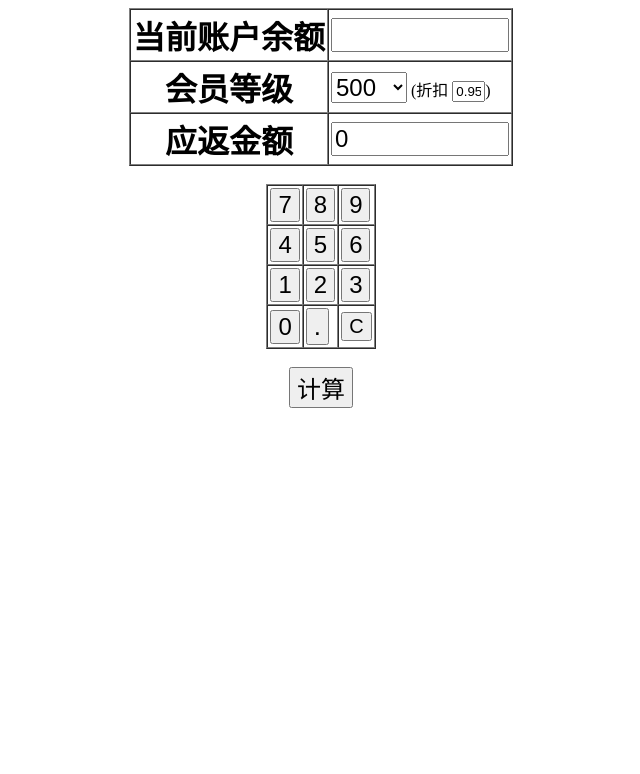
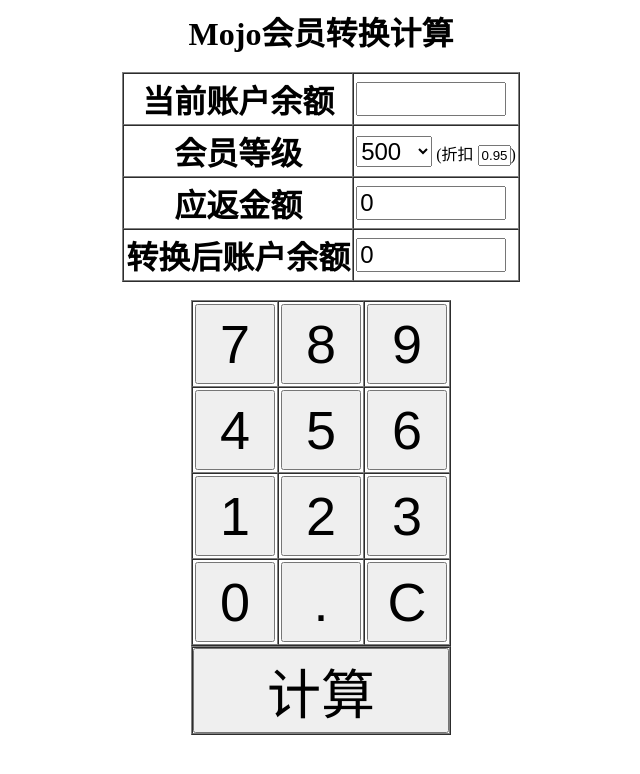
Before and after one commit to raidenawkward/mojowithdraw, a plain HTML site: page index.html in a window 1280 px wide. Shown: the whole page, without its empty margins (319-959 px from the left). Drawn offline with Linux system fonts and the light colour scheme.

Commit message:
change calculator pad style, add balance after convert

```diff
--- a/index.html
+++ b/index.html
@@ -6,6 +6,7 @@
 <meta name="viewport" content="width=device-width, initial-scale=1.0">
 <SCRIPT language=LiveScript>
 
+    var calculatorFontStyle = '"font-size:54px; width:80px; height:80px"'
     var computed = false
     var destination = "/"
     var decimal = 0
@@ -21,8 +22,12 @@
         balance = balanceForm.value
         level = levelForm[levelForm.selectedIndex].value
         discount = MAP_DISCOUNT.get(level)
-        result = balance / discount - balance
-        entryform.display.value = result.toFixed(2)
+
+        newBalance = balance / discount
+        result = newBalance - balance
+
+        entryform.result_withdraw.value = result.toFixed(2)
+        entryform.result_new_balance.value = newBalance.toFixed(2)
     }
 
     function onSelectLevel(entryform, balanceForm, levelForm, target)
@@ -56,7 +61,8 @@
     function onClear(form)
     {
         form.input.value = ""
-        form.display.value = ""
+        form.result_withdraw.value = ""
+        form.result_new_balance.value = ""
         decimal = 0
     }
 
@@ -67,19 +73,19 @@
 </SCRIPT>
 
 </head>
-<!--
-<style>
-    body{transform: scale(1);}
-</style> -->
+
 <body>
     <center>
         <FORM method=post name=calculator>
+            <b><font size=6 >Mojo会员转换计算</font></b>
+            <br>
+            <br>
             <TABLE border=1 cellPadding=2  cellspacing="0">
                 <TBODY>
                     <TR>
                         <TH ><b><font size="6">当前账户余额</font></b></TH>
                         <TD>
-                            <INPUT name=input onchange="calculateWithdraw(this.form, this, form.member_level)" size=10 style="font-size:24px;" >
+                            <INPUT name=input onchange="calculateWithdraw(this.form, this, form.member_level)" size=8 style="font-size:24px;" >
                         </TD>
                     <TR>
                         <TH ><b><font size="6">会员等级</font></b></TH>
@@ -98,7 +104,13 @@
                     <TR>
                         <TH ><b><font size="6">应返金额</font></b></TH>
                         <TD>
-                            <INPUT name=display readonly="readonly" value="0" size=10 style="font-size:24px;">
+                            <INPUT name=result_withdraw readonly="readonly" value="0" size=8 style="font-size:24px;">
+                        </TD>
+                    </TR>
+                    <TR>
+                        <TH ><b><font size="6">转换后账户余额</font></b></TH>
+                        <TD>
+                            <INPUT name=result_new_balance readonly="readonly" value="0" size=8 style="font-size:24px;">
                         </TD>
                     </TR>
                 </TBODY>
@@ -108,48 +120,49 @@
                 <TBODY>
                     <TR>
                         <TD>
-                        <INPUT onclick="addChar(this.form.input,'7')" type=button value=7 style="font-size:24px;">
+                        <INPUT onclick="addChar(this.form.input,'7')" type=button value=7 style="font-size:54px; width:80px; height:80px">
                         </TD>
                         <TD>
-                        <INPUT onclick="addChar(this.form.input,'8')" type=button value=8 style="font-size:24px;">
+                        <INPUT onclick="addChar(this.form.input,'8')" type=button value=8 style="font-size:54px; width:80px; height:80px">
                         </TD>
                         <TD>
-                        <INPUT onclick="addChar(this.form.input,'9')" type=button value=9 style="font-size:24px;">
+                        <INPUT onclick="addChar(this.form.input,'9')" type=button value=9 style="font-size:54px; width:80px; height:80px">
                         </TD>
                     <TR>
                     <TD>
-                        <INPUT onclick="addChar(this.form.input,'4')" type=button value=4 style="font-size:24px;">
+                        <INPUT onclick="addChar(this.form.input,'4')" type=button value=4 style="font-size:54px; width:80px; height:80px">
                     </TD>
                     <TD>
-                        <INPUT onclick="addChar(this.form.input,'5')" type=button value=5 style="font-size:24px;">
+                        <INPUT onclick="addChar(this.form.input,'5')" type=button value=5 style="font-size:54px; width:80px; height:80px">
                     </TD>
                     <TD>
-                    <INPUT onclick="addChar(this.form.input,'6')" type=button value=6 style="font-size:24px;">
+                    <INPUT onclick="addChar(this.form.input,'6')" type=button value=6 style="font-size:54px; width:80px; height:80px">
                     </TD>
                     <TR>
                     <TD>
-                    <INPUT onclick="addChar(this.form.input,'1')" type=button value=1 style="font-size:24px;">
+                    <INPUT onclick="addChar(this.form.input,'1')" type=button value=1 style="font-size:54px; width:80px; height:80px">
                     </TD>
                     <TD>
-                    <INPUT onclick="addChar(this.form.input,'2')" type=button value=2 style="font-size:24px;">
+                    <INPUT onclick="addChar(this.form.input,'2')" type=button value=2 style="font-size:54px; width:80px; height:80px">
                     </TD>
                     <TD>
-                    <INPUT onclick="addChar(this.form.input,'3')" type=button value=3 style="font-size:24px;">
+                    <INPUT onclick="addChar(this.form.input,'3')" type=button value=3 style="font-size:54px; width:80px; height:80px">
                     </TD>
                     <TR>
                     <TD>
-                    <INPUT onclick="addChar(this.form.input,'0')" type=button value=0 style="font-size:24px;">
+                    <INPUT onclick="addChar(this.form.input,'0')" type=button value=0 style="font-size:54px; width:80px; height:80px">
                     </TD>
                     <TD>
-                    <INPUT onclick="addChar(this.form.input,'.')" type=button value=. style="font-size:26px;">
+                    <INPUT onclick="addChar(this.form.input,'.')" type=button value='.' style="font-size:54px; width:80px; height:80px">
                     </TD>
                     <TD>
-                    <INPUT onclick="onClear(this.form)" type=button value=C style="font-size:20px;">
-                    </TR>
+                    <INPUT onclick="onClear(this.form)" type=button value=C style="font-size:54px;width:80px; height:80px">
                 </TBODY>
             </TABLE>
-            <BR>
-            <TR><INPUT onclick="calculateWithdraw(this.form, form.input, form.member_level)" type=button value="计算" size="25" style="font-size:24px;"></TR>
+
+            <TABLE border=1 cellPadding=0  cellspacing="0">
+                <TR><TD><INPUT onclick="calculateWithdraw(this.form, form.input, form.member_level)" type=button value="计算" size="25" style="font-size:54px; width:256px"></TD></TR>
+            </TABLE>
         </FORM>
     </center>
 </body>
```
